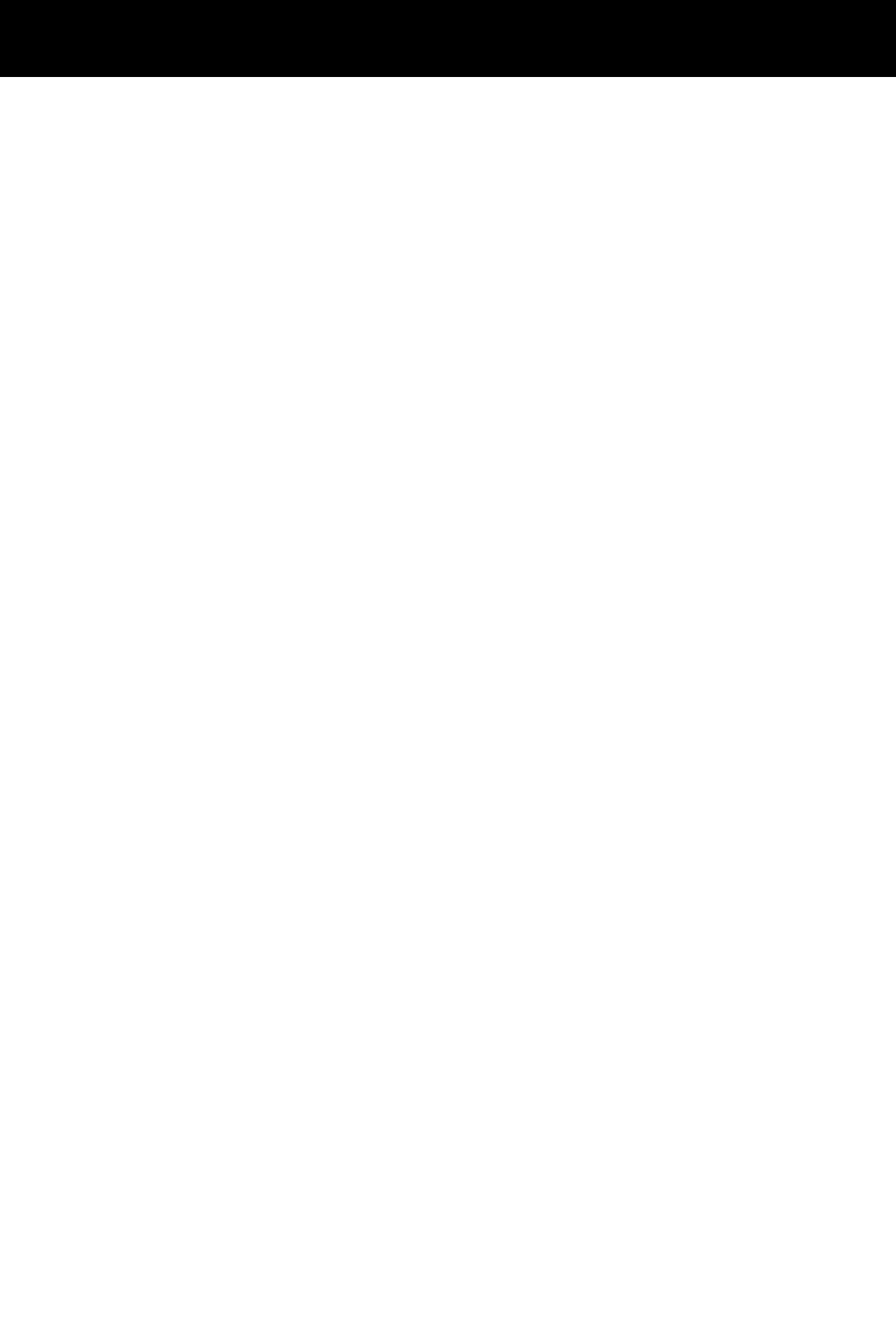
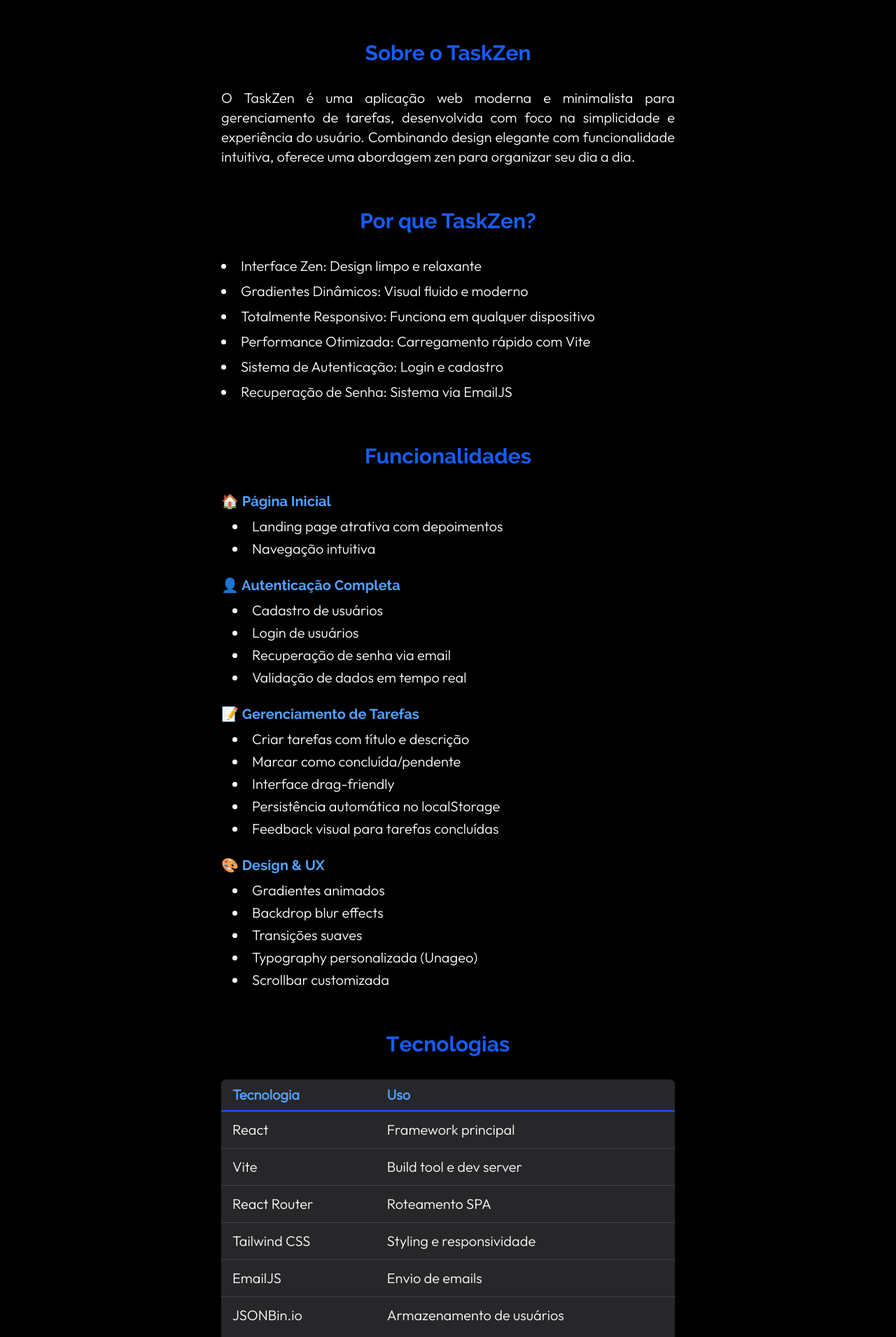
Before and after one commit to JohnLouisMaker/meu-portfolio, a React (Vite) app: page /taskZen in a window 1280 px wide. Shown: the part 690-2600 px from the top of the page at 70% size. Before the commit the page ends 800 px from the top, so only its background shows below. Built offline with nearby package versions, Linux system fonts and the light colour scheme; a web font is replaced by a local one.

Commit message:
TaskZen Page

```diff
--- a/src/App.css
+++ b/src/App.css
@@ -38,7 +38,7 @@
   animation: slide-up 0.7s ease-out forwards;
 }
 
-/* Pode ser em styles/global.css */
+
 .custom-scrollbar::-webkit-scrollbar {
   width: 8px;
 }
@@ -58,3 +58,7 @@
   scrollbar-width: thin;
   scrollbar-color: #4a4a4a #1f1f1f;
 }
+
+.no-header-margin {
+  margin-bottom: 4em !important;
+}
--- a/src/components/header/header.jsx
+++ b/src/components/header/header.jsx
@@ -1,10 +1,12 @@
 import { FaLinkedin, FaGithub } from "react-icons/fa";
 import "./header.css";
 
-export default function Header() {
+export default function Header({ className = "" }) {
   return (
     <>
-      <div className="mb-70 sm:mb-90 sm:flex sm:justify-between">
+      <header
+        className={`mb-70 sm:mb-90 sm:flex sm:justify-between ${className}`}
+      >
         <div className="text-center py-5 sm:flex sm:px-10 sm:gap-2 sm:text-lg md:text-xl lg:text-3xl  ">
           <h1 className="font-raleway-bold text-white">João Luis</h1>
           <h1 className="text-blue-600 font-raleway-bold">
@@ -35,7 +37,7 @@
             </a>
           </button>
         </div>
-      </div>
+      </header>
     </>
   );
 }
--- a/src/pages/taskZen/tasZen.jsx
+++ b/src/pages/taskZen/tasZen.jsx
@@ -1,10 +1,176 @@
+import Header from "../../components/header/header";
+import Footer from "../../components/footer/footer";
+
+import TaskZenBanner from "../../assets/taskzen.png";
+
 export default function TaskZen() {
   return (
-    <div className="flex flex-col items-center justify-center min-h-screen">
-      <h1 className="text-3xl font-bold">TaskZen</h1>
-      <p className="mt-4 text-gray-600">
-        Uma ToDo List com sistema de login e criação de conta, feita com React e JSON Server.
-      </p>
+    <div className="min-h-screen bg-black text-white">
+      <Header className="no-header-margin" />
+
+      <section className=" text-center mt-0 pt-6">
+        <h1 className="relative z-10 font-raleway-bold text-white text-3xl sm:text-5xl md:text-5xl lg:text-7xl mb-8 mt-0">
+          TaskZen
+        </h1>
+        <img
+          src={TaskZenBanner}
+          alt="Banner do Projeto TaskZen"
+          className="mx-auto w-[90vw] max-w-2xl rounded-lg shadow-lg mb-12"
+        />
+      </section>
+
+      <section className="my-15">
+        <h2 className="font-raleway-bold text-blue-600 text-2xl lg:text-3xl pb-8 text-center">
+          Sobre o TaskZen
+        </h2>
+        <div className="font-outfit text-white max-w-3xl mx-auto px-12 sm:px-16 md:px-12 lg:px-15 space-y-4 text-justify text-base sm:text-lg lg:text-xl">
+          <p>
+            O TaskZen é uma aplicação web moderna e minimalista para
+            gerenciamento de tarefas, desenvolvida com foco na simplicidade e
+            experiência do usuário. Combinando design elegante com
+            funcionalidade intuitiva, oferece uma abordagem zen para organizar
+            seu dia a dia.
+          </p>
+        </div>
+      </section>
+
+      <section className="my-15">
+        <h2 className="font-raleway-bold text-blue-600 text-2xl lg:text-3xl pb-8 text-center">
+          Por que TaskZen?
+        </h2>
+        <div className="font-outfit text-white max-w-3xl mx-auto px-12 sm:px-16 md:px-12 lg:px-15 space-y-4 text-justify text-base sm:text-lg lg:text-xl">
+          <ul className="list-disc list-inside space-y-2">
+            <li>Interface Zen: Design limpo e relaxante</li>
+            <li>Gradientes Dinâmicos: Visual fluido e moderno</li>
+            <li>Totalmente Responsivo: Funciona em qualquer dispositivo</li>
+            <li>Performance Otimizada: Carregamento rápido com Vite</li>
+            <li>Sistema de Autenticação: Login e cadastro</li>
+            <li>Recuperação de Senha: Sistema via EmailJS</li>
+          </ul>
+        </div>
+      </section>
+
+      <section className="my-15">
+        <h2 className="font-raleway-bold text-blue-600 text-2xl lg:text-3xl pb-8 text-center">
+          Funcionalidades
+        </h2>
+        <div className="font-outfit text-white max-w-3xl mx-auto px-12 sm:px-16 md:px-12 lg:px-15 space-y-6 text-justify text-base sm:text-lg lg:text-xl">
+          <div>
+            <h3 className="font-raleway-bold text-xl text-blue-400 mb-2">
+              🏠 Página Inicial
+            </h3>
+            <ul className="list-disc list-inside space-y-1 ml-4">
+              <li>Landing page atrativa com depoimentos</li>
+              <li>Navegação intuitiva</li>
+            </ul>
+          </div>
+          <div>
+            <h3 className="font-raleway-bold text-xl text-blue-400 mb-2">
+              👤 Autenticação Completa
+            </h3>
+            <ul className="list-disc list-inside space-y-1 ml-4">
+              <li>Cadastro de usuários</li>
+              <li>Login de usuários</li>
+              <li>Recuperação de senha via email</li>
+              <li>Validação de dados em tempo real</li>
+            </ul>
+          </div>
+          <div>
+            <h3 className="font-raleway-bold text-xl text-blue-400 mb-2">
+              📝 Gerenciamento de Tarefas
+            </h3>
+            <ul className="list-disc list-inside space-y-1 ml-4">
+              <li>Criar tarefas com título e descrição</li>
+              <li>Marcar como concluída/pendente</li>
+              <li>Interface drag-friendly</li>
+              <li>Persistência automática no localStorage</li>
+              <li>Feedback visual para tarefas concluídas</li>
+            </ul>
+          </div>
+          <div>
+            <h3 className="font-raleway-bold text-xl text-blue-400 mb-2">
+              🎨 Design & UX
+            </h3>
+            <ul className="list-disc list-inside space-y-1 ml-4">
+              <li>Gradientes animados</li>
+              <li>Backdrop blur effects</li>
+              <li>Transições suaves</li>
+              <li>Typography personalizada (Unageo)</li>
+              <li>Scrollbar customizada</li>
+            </ul>
+          </div>
+        </div>
+      </section>
+
+      <section className="my-15">
+        <h2 className="font-raleway-bold text-blue-600 text-2xl lg:text-3xl pb-8 text-center">
+          Tecnologias
+        </h2>
+        <div className="font-outfit text-white max-w-3xl mx-auto px-12 sm:px-16 md:px-12 lg:px-15 space-y-4 text-justify text-base sm:text-lg lg:text-xl">
+          <div className="overflow-x-auto">
+            <table className="min-w-full bg-zinc-800 rounded-lg shadow-lg">
+              <thead>
+                <tr>
+                  <th className="px-4 py-2 border-b-2 border-blue-600 text-left text-blue-400 font-semibold">
+                    Tecnologia
+                  </th>
+                  <th className="px-4 py-2 border-b-2 border-blue-600 text-left text-blue-400 font-semibold">
+                    Uso
+                  </th>
+                </tr>
+              </thead>
+              <tbody>
+                <tr>
+                  <td className="px-4 py-3 border-b border-zinc-700">React</td>
+                  <td className="px-4 py-3 border-b border-zinc-700">
+                    Framework principal
+                  </td>
+                </tr>
+                <tr>
+                  <td className="px-4 py-3 border-b border-zinc-700">Vite</td>
+                  <td className="px-4 py-3 border-b border-zinc-700">
+                    Build tool e dev server
+                  </td>
+                </tr>
+                <tr>
+                  <td className="px-4 py-3 border-b border-zinc-700">
+                    React Router
+                  </td>
+                  <td className="px-4 py-3 border-b border-zinc-700">
+                    Roteamento SPA
+                  </td>
+                </tr>
+                <tr>
+                  <td className="px-4 py-3 border-b border-zinc-700">
+                    Tailwind CSS
+                  </td>
+                  <td className="px-4 py-3 border-b border-zinc-700">
+                    Styling e responsividade
+                  </td>
+                </tr>
+                <tr>
+                  <td className="px-4 py-3 border-b border-zinc-700">
+                    EmailJS
+                  </td>
+                  <td className="px-4 py-3 border-b border-zinc-700">
+                    Envio de emails
+                  </td>
+                </tr>
+                <tr>
+                  <td className="px-4 py-3">JSONBin.io</td>
+                  <td className="px-4 py-3">Armazenamento de usuários</td>
+                </tr>
+                <tr>
+                  <td className="px-4 py-3">React Icons</td>
+                  <td className="px-4 py-3">Ícones</td>
+                </tr>
+              </tbody>
+            </table>
+          </div>
+        </div>
+      </section>
+
+      <Footer />
     </div>
   );
 }
```
